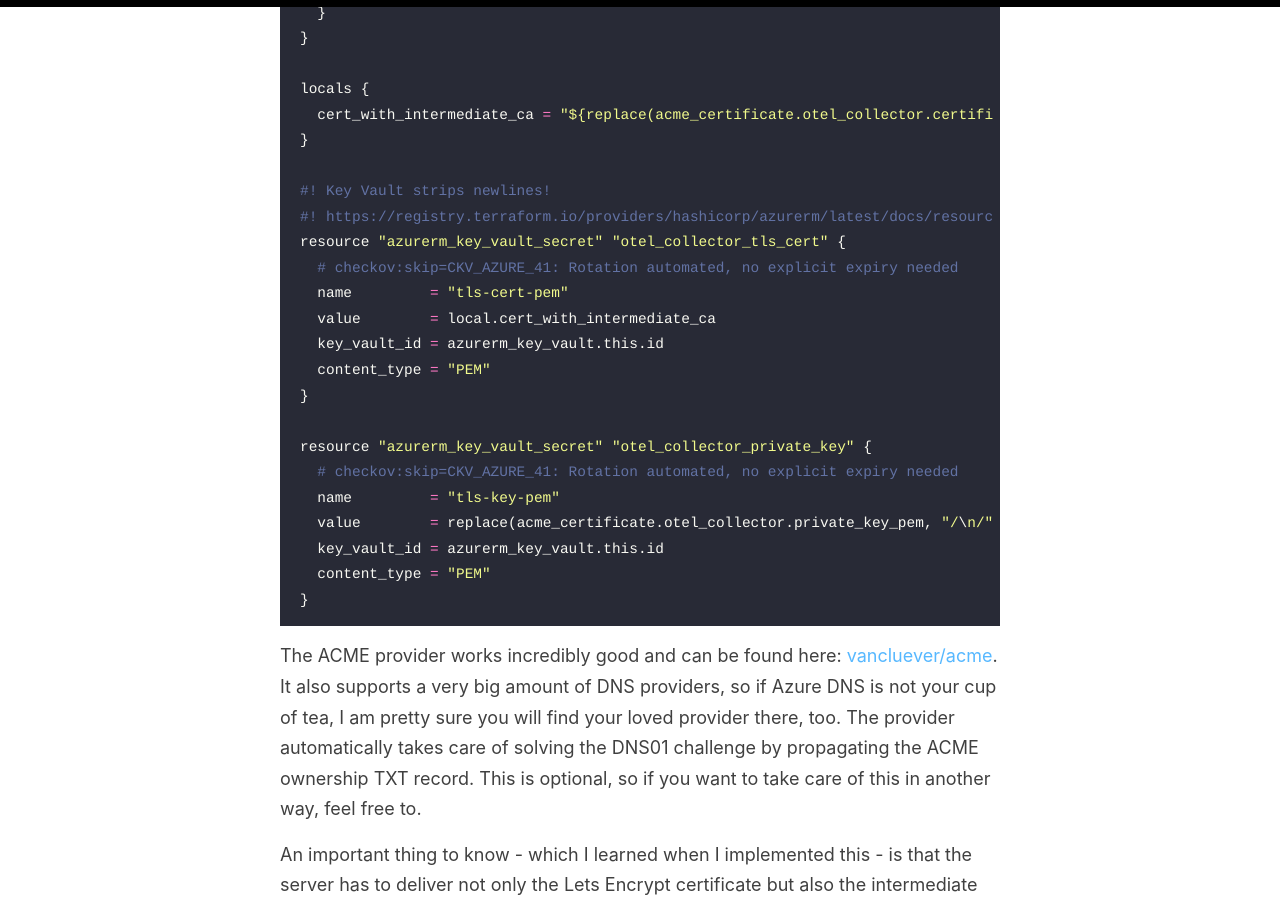
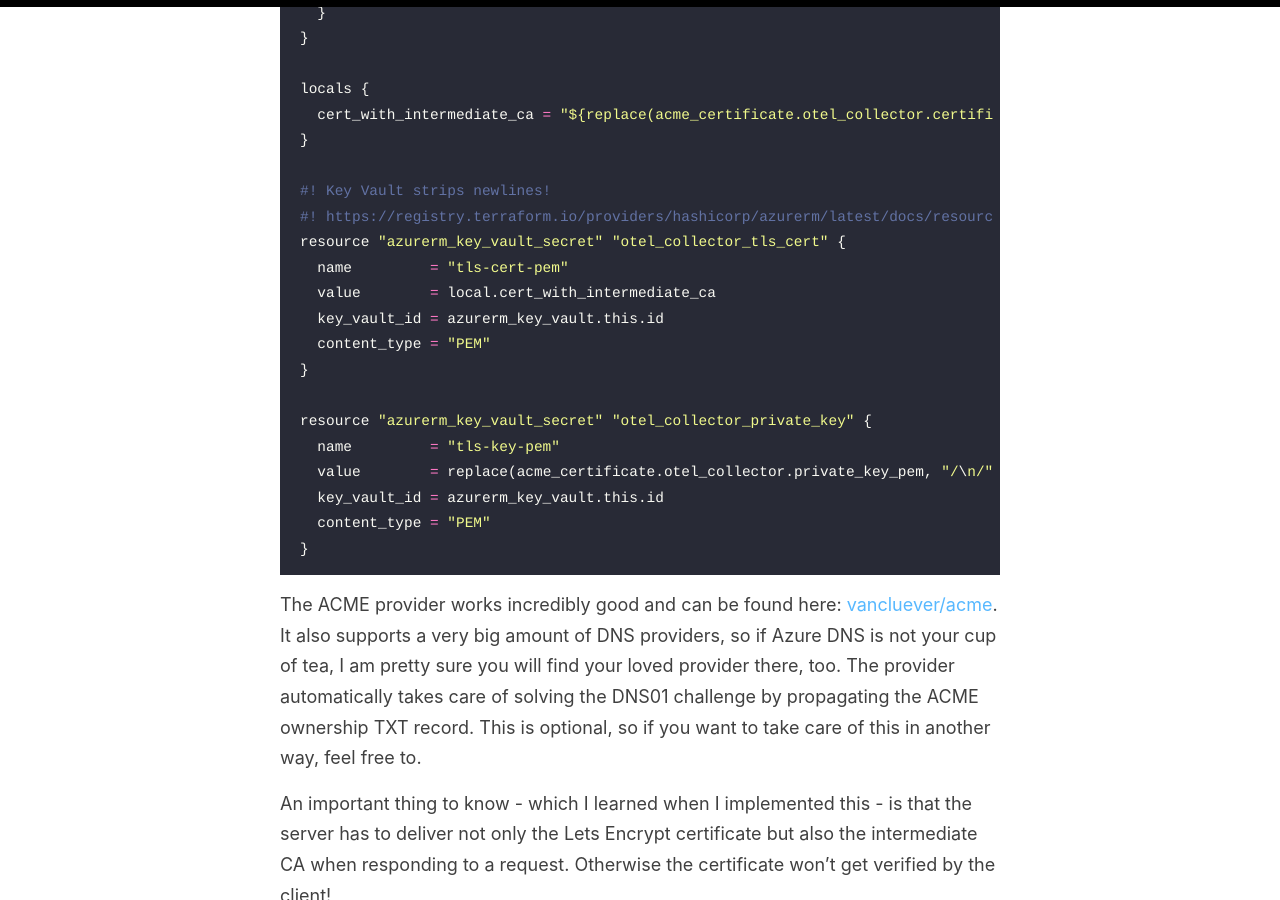
Before and after one commit to torbendury/torbendury.github.io, a Jekyll site: the page built from _posts/2025-01-12-azure-container-app-otel-collector-syslog-tcp-tls.md, in a window 1280 px wide and 900 px high, scrolled down 6752 px. Built offline with Jekyll 4.4.1, drawn with Linux system fonts in a browser that asks for light colours.

Commit message:
chore: remove unnecessary checkov skips
Signed-off-by: Torben Dury <torbendury@googlemail.com>

```diff
--- a/_posts/2025-01-12-azure-container-app-otel-collector-syslog-tcp-tls.md
+++ b/_posts/2025-01-12-azure-container-app-otel-collector-syslog-tcp-tls.md
@@ -205,7 +205,6 @@ locals {
 #! Key Vault strips newlines!
 #! https://registry.terraform.io/providers/hashicorp/azurerm/latest/docs/resources/key_vault_secret
 resource "azurerm_key_vault_secret" "otel_collector_tls_cert" {
-  # checkov:skip=CKV_AZURE_41: Rotation automated, no explicit expiry needed
   name         = "tls-cert-pem"
   value        = local.cert_with_intermediate_ca
   key_vault_id = azurerm_key_vault.this.id
@@ -213,7 +212,6 @@ resource "azurerm_key_vault_secret" "otel_collector_tls_cert" {
 }
 
 resource "azurerm_key_vault_secret" "otel_collector_private_key" {
-  # checkov:skip=CKV_AZURE_41: Rotation automated, no explicit expiry needed
   name         = "tls-key-pem"
   value        = replace(acme_certificate.otel_collector.private_key_pem, "/\n/", "\n")
   key_vault_id = azurerm_key_vault.this.id
```
